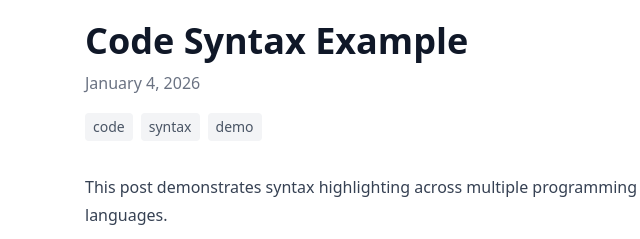
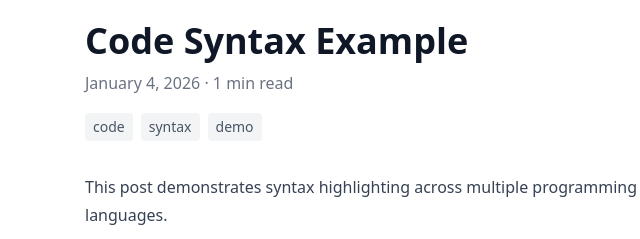
Before and after one commit to jkuang7/Blog, an Astro site: page /blog/code-syntax in a window 1280 px wide. Shown: the part 121-360 px from the top of the page, 187-827 px from the left. Built offline with nearby package versions, Linux system fonts and the light colour scheme; Astro itself is replaced by a stand-in of ours.

Commit message:
Task 039: Add reading time to blog posts
Display estimated reading time next to date on blog posts.
Calculated at ~200 words/minute.

```diff
--- a/src/pages/blog/[...slug].astro
+++ b/src/pages/blog/[...slug].astro
@@ -12,6 +12,15 @@ export async function getStaticPaths() {
 
 const { post } = Astro.props;
 const { Content } = await post.render();
+
+function getReadingTime(content: string): string {
+  const wordsPerMinute = 200;
+  const words = content.trim().split(/\s+/).length;
+  const minutes = Math.ceil(words / wordsPerMinute);
+  return `${minutes} min read`;
+}
+
+const readingTime = getReadingTime(post.body);
 
 function formatDate(date: Date): string {
   return date.toLocaleDateString('en-US', {
@@ -35,7 +44,7 @@ function formatDate(date: Date): string {
         {post.data.title}
       </h1>
       <time class="text-gray-500 dark:text-gray-400 mt-2 block">
-        {formatDate(post.data.pubDate)}
+        {formatDate(post.data.pubDate)} · {readingTime}
       </time>
       {post.data.tags && post.data.tags.length > 0 && (
         <div class="flex flex-wrap gap-2 mt-4">
```
